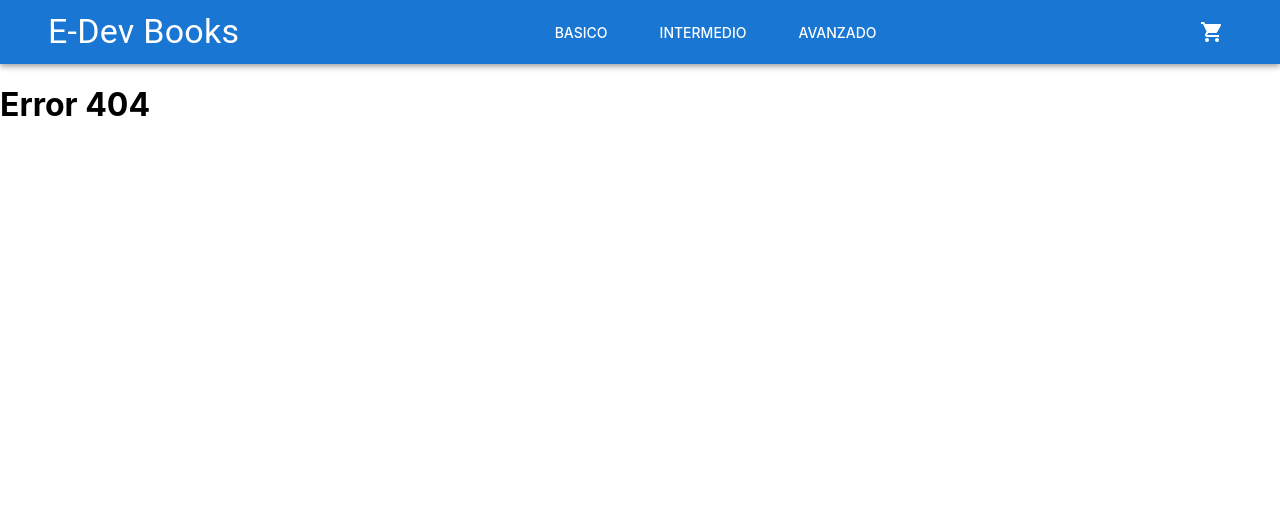
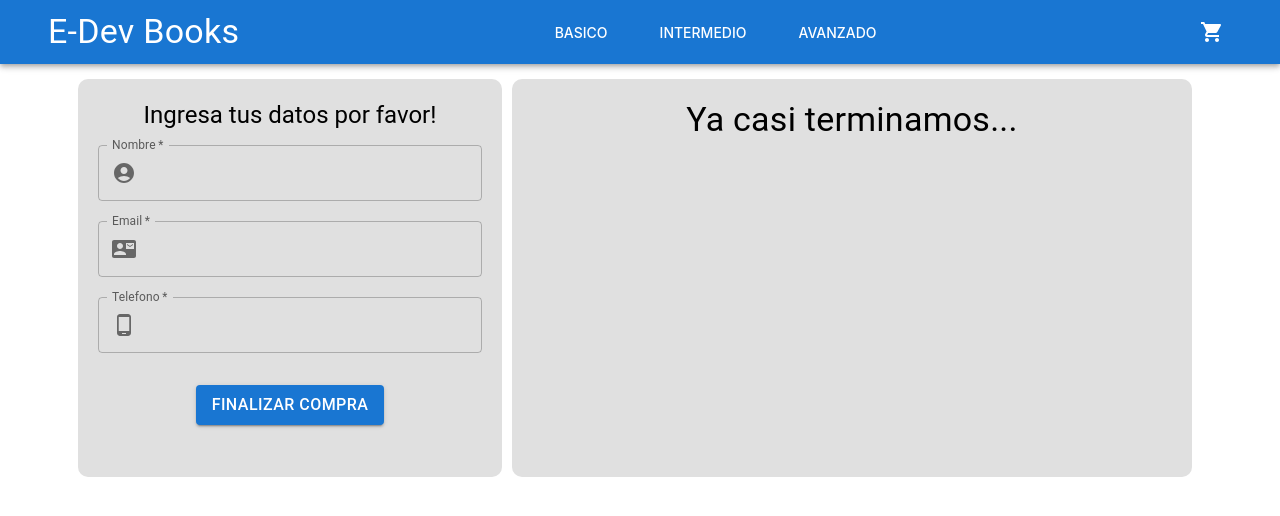
Before and after one commit to guille85/react-morilla, a React (Create React App) app: page /checkout in a window 1280 px wide. Before the commit this address had no page. Shown: the top 516 px of the page. Built offline with nearby package versions, Linux system fonts and the light colour scheme.

Commit message:
entrega clase 12 - Firebase II

```diff
--- a/src/App.js
+++ b/src/App.js
@@ -6,7 +6,7 @@ import ItemDetailContainer from './components/ItemDetailContainer';
 import { BrowserRouter, Routes, Route } from "react-router-dom";
 import { CartProvider } from './context/cart/CartContext';
 import Cart from './Cart';
-
+import Checkout from './components/Checkout';
 
 
 const App = () => {
@@ -21,6 +21,7 @@ const App = () => {
             <Route path="/cart" element={<Cart/>} />
             <Route path="/category/:categoryId" element={<ItemListContainer/> } />
             <Route path="/detail/:detailId" element={<ItemDetailContainer />} />
+            <Route path="/checkout" element={<Checkout/>} />
             <Route path="/*" element={<h1>Error 404</h1>} />
           </Routes>
         </CartProvider>
--- a/src/Cart.jsx
+++ b/src/Cart.jsx
@@ -6,7 +6,7 @@ import {Link} from 'react-router-dom';
 
 export default function Cart() {
 
-    const { cart, totalInCart, clearCart } = useContext(CartContext);
+    const { cart, totalInCart, clearCart, totalPriceCart } = useContext(CartContext);
 
   return (
     <Box
@@ -21,7 +21,7 @@ export default function Cart() {
       {
         Boolean(cart.length) ? (
 
-          <CartDetailTable cart={cart} totalInCart={totalInCart()} clearCart={clearCart} />
+          <CartDetailTable cart={cart} totalInCart={totalInCart()} clearCart={clearCart} totalPriceCart={totalPriceCart()}/>
 
         ) : (
           <Box container
--- a/src/components/CartDetailRow.jsx
+++ b/src/components/CartDetailRow.jsx
@@ -6,17 +6,9 @@ import IconButton from '@mui/material/IconButton';
 
 export default function CartDetailRow({item}) {
 
-const {removeItem} = useContext(CartContext);
+const {removeItem, totalPriceCart} = useContext(CartContext);
 const { id, title, quantity, price } = item;
 
-const [del, setDel] = useState(true);
-
-const removeLocal = () => {
-  if(del){
-    removeItem(id);
-    setDel(false);
-  }
-}
   return (
 
     <TableRow
@@ -29,9 +21,9 @@ const removeLocal = () => {
         {title}
       </TableCell>
       <TableCell>$ {price}</TableCell>
-      <TableCell>$ {price * quantity}</TableCell>
+      <TableCell>$ {quantity * price}</TableCell>
       <TableCell>
-         <IconButton aria-label="delete" color="primary"  onClick={removeLocal}>
+         <IconButton aria-label="delete" color="primary"  onClick={() => removeItem(id)}>
             <DeleteIcon />
          </IconButton>
       </TableCell>
--- a/src/components/CartDetailTable.jsx
+++ b/src/components/CartDetailTable.jsx
@@ -4,9 +4,7 @@ import { Box, Button, Grid, Paper, Table, TableBody, TableCell, TableContainer,
 import { grey } from "@mui/material/colors";
 import { Link } from "react-router-dom";
 
-export default function CartDetailTable({ cart, totalInCart, clearCart }) {
-
-    console.log('el precio es: ', cart);
+export default function CartDetailTable({ cart, totalInCart, clearCart, totalPriceCart }) {
 
   return (
     <Box
@@ -44,11 +42,7 @@ export default function CartDetailTable({ cart, totalInCart, clearCart }) {
             <TableCell>
               <Typography variant='body1'>
                 Importe total: $
-                {
-                  cart.reduce((acc, prod) => {
-                    return acc + (prod.quantity * prod.price)
-                  }, 0)
-                }
+                { totalPriceCart }
               </Typography>
             </TableCell>
           </TableRow>
--- /dev/null
+++ b/src/components/Checkout.jsx
@@ -0,0 +1,178 @@
+import React, {useState, useContext} from 'react';
+import { Box, TextField, Button, Typography, Grid} from "@mui/material";
+import { CartContext } from '../context/cart/CartContext';
+import { grey } from "@mui/material/colors";
+import InputAdornment from '@mui/material/InputAdornment';
+import AccountCircle from '@mui/icons-material/AccountCircle';
+import ContactMailIcon from '@mui/icons-material/ContactMail';
+import PhoneAndroidIcon from '@mui/icons-material/PhoneAndroid';
+import { addDoc, collection, getFirestore } from "firebase/firestore";
+import {Link} from 'react-router-dom';
+
+export default function Checkout() {
+
+  const [orderId, setOrderId] = useState('');
+
+  const { cart, totalPriceCart, clearCart } = useContext(CartContext);
+
+  const [buyer, setBuyer] = useState({
+    name: "",
+    email: "",
+    phone: "",
+  });
+
+  const handleChange = (e) => {
+    e.preventDefault();
+    setBuyer({ ...buyer, [e.target.name]: e.target.value });
+  };
+
+  const handleSubmit = (e) => {
+    e.preventDefault();
+    let total = 0;
+    total = totalPriceCart();
+
+    const order = {
+      buyer,
+      cart,
+      total
+    }
+
+    const db = getFirestore();
+    const orders = collection(db, "orders");
+    addDoc(orders, order).then(({ id }) => {
+    setOrderId(id);
+    clearForm();
+    clearCart();
+      })
+  }
+
+  const clearForm = () => {
+    setBuyer({ name: "", email: "" , phone: ""});
+  }
+
+  return (
+    <>
+    <Grid container direction="row" justifyContent="center" style={{ marginTop:"15px"}}>
+      <Box
+        sx={{
+          width: "30%",
+          backgroundColor: grey[300],
+          padding: "20px",
+          display: "flex",
+          flexDirection: "column",
+          gap: 0.5,
+          alignItems: "center",
+          textAlign: "center",
+          marginRight: "10px",
+          borderRadius: '10px'
+        }}
+      >
+        <Typography variant="h5" component="h2" sx={{ marginBottom: "10px" }}>
+          Ingresa tus datos por favor!
+        </Typography>
+        <form
+          style={{ display: "flex", flexDirection: "column", width: "100%" }}
+          onSubmit={handleSubmit}
+        >
+          <TextField
+            InputProps={{
+              startAdornment: (
+                <InputAdornment position="start">
+                  <AccountCircle />
+                </InputAdornment>
+              ),
+            }}
+            sx={{ marginBottom: "20px" }}
+            required
+            id="outlined-required"
+            label="Nombre"
+            onChange={handleChange}
+            value={buyer.name}
+            name="name"
+          />
+          <TextField
+            InputProps={{
+              startAdornment: (
+                <InputAdornment position="start">
+                  <ContactMailIcon />
+                </InputAdornment>
+              ),
+            }}
+            sx={{ marginBottom: "20px" }}
+            required
+            id="outlined-required"
+            label="Email"
+            onChange={handleChange}
+            value={buyer.email}
+            name="email"
+          />
+          <TextField
+            InputProps={{
+              startAdornment: (
+                <InputAdornment position="start">
+                  <PhoneAndroidIcon />
+                </InputAdornment>
+              ),
+            }}
+            required
+            id="outlined-required"
+            label="Telefono"
+            onChange={handleChange}
+            value={buyer.phone}
+            name="phone"
+          />
+          <Button
+            color="primary"
+            sx={{
+              display: "flex",
+              margin: "auto",
+              mt: 4,
+              mb: 4,
+              fontSize: 16,
+              alignItems: "justify-end",
+            }}
+            type="submit"
+            variant="contained"
+          >
+            Finalizar compra
+          </Button>
+        </form>
+      </Box>
+      <Box sx={{
+          width: "50%",
+          backgroundColor: grey[300],
+          padding: "20px",
+          display: "flex",
+          flexDirection: "column",
+          gap: 0.5,
+          alignItems: "center",
+          textAlign: "center",
+          marginRight: "10px",
+          borderRadius: '10px'
+        }}>
+        {
+          !orderId ? (
+          <Box>
+            <Typography variant="h4" component="h2" sx={{ marginBottom: "10px" }}>
+              Ya casi terminamos...
+            </Typography>
+          </Box> ) :
+          (
+          <Box>
+            <Typography variant="h4" component="h2" sx={{ marginBottom: "10px" }}>
+              Tu orden se ha generado correctamente
+            </Typography>
+            <Typography variant="h4" component="h2" sx={{ marginBottom: "10px" }}>
+              Código: {orderId}
+            </Typography>
+            <Button  component={Link} to="/" variant="contained" style={{ marginRight: 10 }}>
+              Volver a página principal...
+            </Button>
+          </Box>
+          )
+        }
+      </Box>
+      </Grid>
+    </>
+  );
+}
--- a/src/components/ItemDetail.jsx
+++ b/src/components/ItemDetail.jsx
@@ -14,6 +14,7 @@ export default function ItemDetail({curso}) {
 
   const {addItem, removeItem} = useContext(CartContext);
 
+  //aca tendria que controlar el stock antes de agregar al carro
   const onAdd = (count) => {
     if (count > 0) {
       addItem({...curso, quantity:count});
--- a/src/components/ItemDetailContainer.jsx
+++ b/src/components/ItemDetailContainer.jsx
@@ -3,7 +3,6 @@ import React from 'react'
 import ItemDetail from './ItemDetail';
 import { useEffect, useState } from 'react';
 import {Grid, Box, CircularProgress} from '@mui/material';
-//import cursos from '../mocks/cursosMock';
 import { useParams } from 'react-router-dom';
 import { doc, getDoc, getFirestore } from "firebase/firestore";
 
@@ -11,7 +10,7 @@ export default function ItemDetailContainer() {
 const { detailId } = useParams();
 const [detailCurso, setDetailCurso] = useState({});
 const [error, setError] = useState(false);
-const [loading, setLoading] = useState("true");
+const [loading, setLoading] = useState(true);
 
 useEffect(() => {
 
--- a/src/context/cart/CartContext.jsx
+++ b/src/context/cart/CartContext.jsx
@@ -7,13 +7,12 @@ export const CartProvider = ({children}) => {
     const [cart, setCart] = useState([]); // estado inicial: carro vacío
 
     //método addItem => agrega un elemento y su cantidad al carro
+
     const addItem = ( item ) => {
     let cartTemp = [];
-       if(isInCart(item.id) === -1){
-         alert('El producto no estaba en el carro, se va a agregar');
+       if(isInCart(item.id) === false){
         cartTemp = cart.concat(item);
        }else{
-         alert('El producto ya se encuentra en el carro!!');
          cartTemp = cart.reduce((acc, prod) => {
             if(item.id !== prod.id){
                 return acc.concat(prod);
@@ -34,12 +33,11 @@ export const CartProvider = ({children}) => {
     //método clear => quita todos los elementos del carro
     const clearCart = () => {
         setCart([]);
-        alert('Se quitaron todos los elementos del carrrito!!');
     }
 
     //método isInCart => verifica si un elemento se encuentra en el carro
     const isInCart = (itemId) => {
-        return cart.indexOf(itemId);
+        return cart.some(item => item.id === itemId);
     }
 
     //método que va a determinar cuántas unidades de un producto hay en el carro
@@ -58,13 +56,20 @@ export const CartProvider = ({children}) => {
         }, 0)
       }
 
+      const totalPriceCart = () => {
+        return cart.reduce((acc, _item) => {
+          return acc + (_item.quantity * _item.price)
+        }, 0);
+      }
+
     return (
         <CartContext.Provider value={{ addItem,
                                        removeItem,
                                        quantityInCart,
                                        clearCart,
                                        cart,
-                                       totalInCart
+                                       totalInCart,
+                                       totalPriceCart
                                     }}>
             { children }
         </CartContext.Provider>
```
